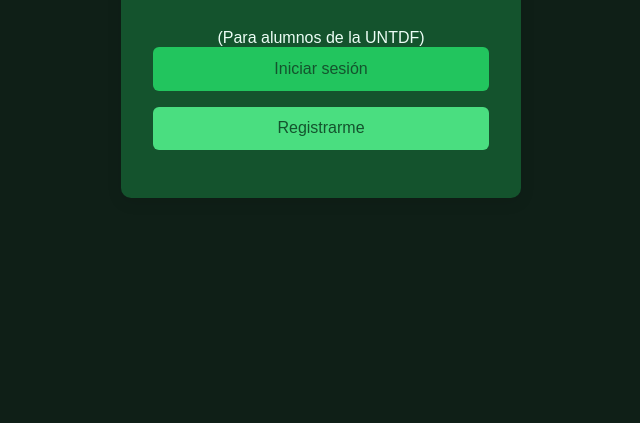
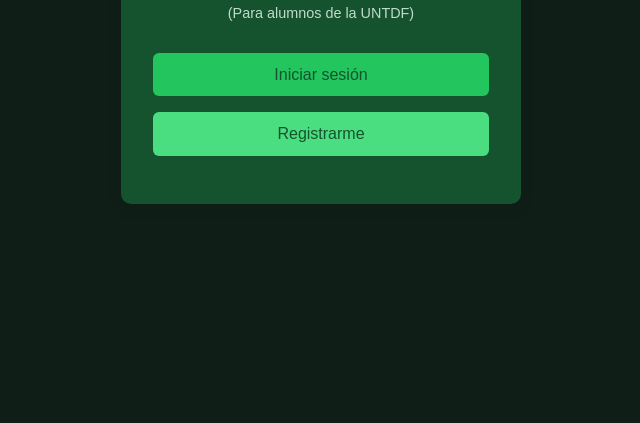
Before and after one commit to scry3/facultadMatchBack, a plain HTML site: page frontend/public/index.html in a window 1280 px wide. Shown: the part 377-800 px from the top of the page, without its empty margins (319-959 px from the left). Drawn offline with Linux system fonts and the light colour scheme.

Commit message:
Update index.html

```diff
--- a/frontend/public/index.html
+++ b/frontend/public/index.html
@@ -1,3 +1,4 @@
+
 <!DOCTYPE html>
 <html lang="es">
 <head>
@@ -25,7 +26,7 @@
     <div class="container">
         <h1 class="titulo">Bienvenido a FacuMatch</h1>
         <p class="subtitulo">Creá tu perfil, dale like a otros, y si hay match… se ven los IG</p>
-        <p>(Para alumnos de la UNTDF)</p>
+        <p class="nota">(Para alumnos de la UNTDF)</p>
 
         <div class="botones">
             <a href="login.html" class="btn">Iniciar sesión</a>
```
